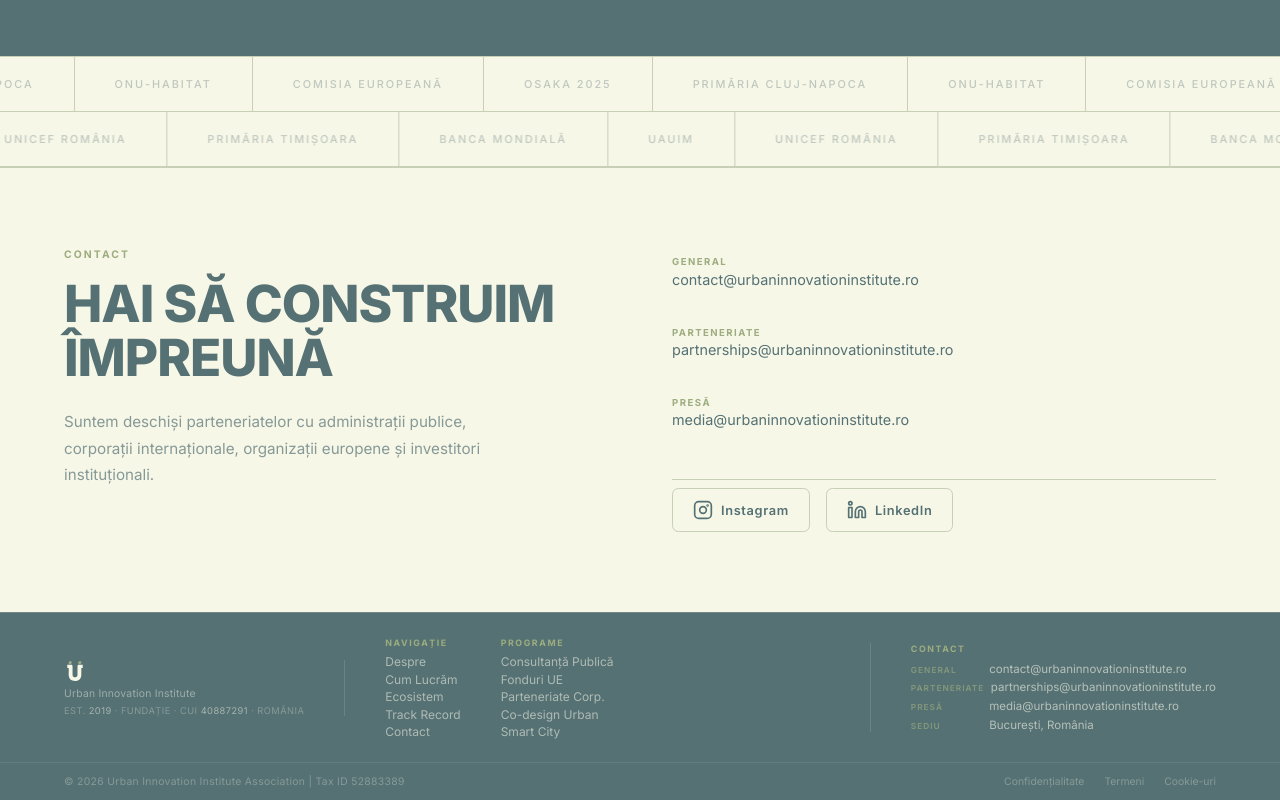
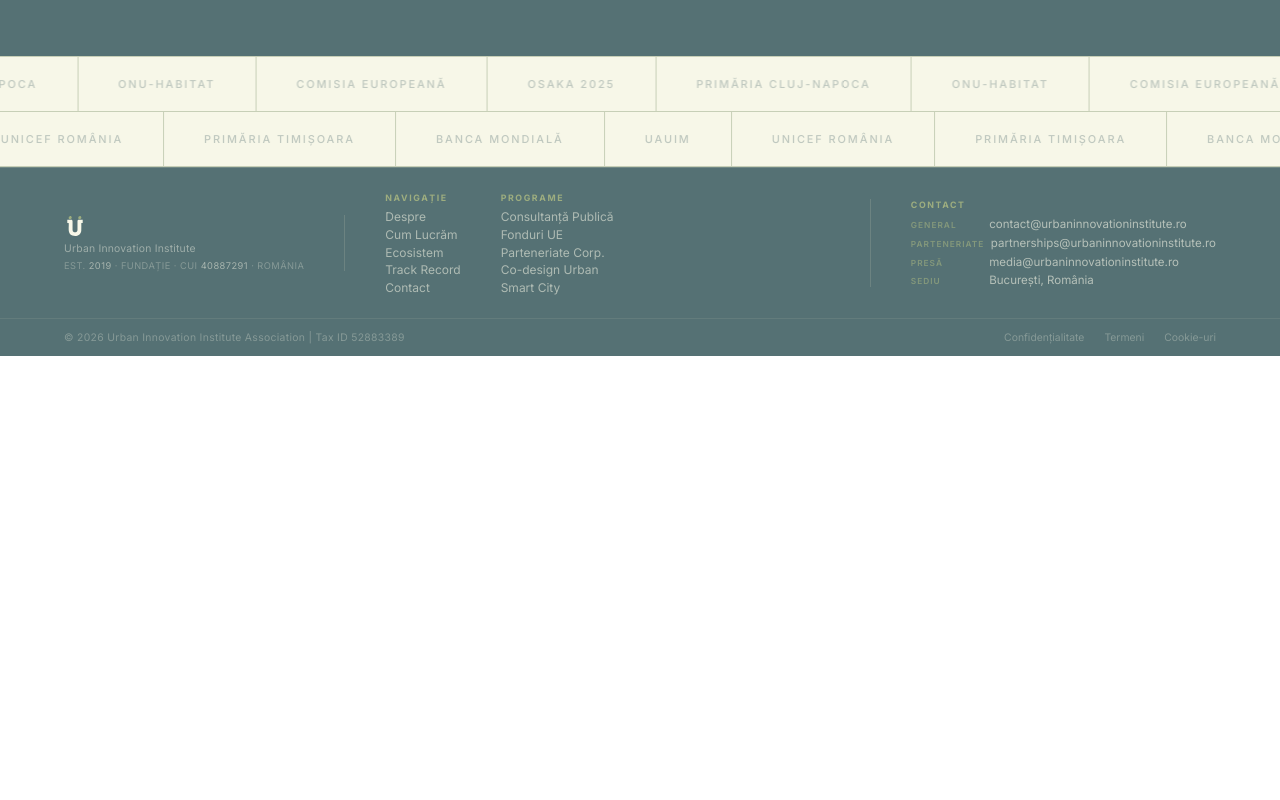
Before and after one commit to zergsmind/UI_V1_corectat, a React (Vite) app: page / in a window 1280 px wide. Shown: the part 2184-2984 px from the top of the page. After the commit the page ends 2540 px from the top, so only its background shows below. Built offline with nearby package versions, Linux system fonts and the light colour scheme.

Commit message:
Revert "Add Contact section with Instagram and LinkedIn buttons"
This reverts commit 83c0bf9cc009357b44b3984df0002e7b0daa89a6.

```diff
--- a/src/App.jsx
+++ b/src/App.jsx
@@ -4,7 +4,6 @@
 import FeatureCards from './components/FeatureCards'
 import ActionCards from './components/ActionCards'
 import TrustedBy from './components/TrustedBy'
-import Contact from './components/Contact'
 import Footer from './components/Footer'
 
 export default function App() {
@@ -20,7 +19,6 @@
         <FeatureCards />
         <ActionCards />
         <TrustedBy />
-        <Contact />
       </main>
 
       <Footer />
--- a/src/components/Contact.jsx
+++ /dev/null
@@ -1,185 +0,0 @@
-import React from 'react'
-
-const InstagramIcon = () => (
-  <svg width="20" height="20" viewBox="0 0 24 24" fill="none" stroke="currentColor" strokeWidth="2" strokeLinecap="round" strokeLinejoin="round" aria-hidden="true" focusable="false">
-    <rect x="2" y="2" width="20" height="20" rx="5" ry="5" />
-    <circle cx="12" cy="12" r="4" />
-    <circle cx="17.5" cy="6.5" r="0.5" fill="currentColor" />
-  </svg>
-)
-
-const LinkedInIcon = () => (
-  <svg width="20" height="20" viewBox="0 0 24 24" fill="none" stroke="currentColor" strokeWidth="2" strokeLinecap="round" strokeLinejoin="round" aria-hidden="true" focusable="false">
-    <path d="M16 8a6 6 0 0 1 6 6v7h-4v-7a2 2 0 0 0-2-2 2 2 0 0 0-2 2v7h-4v-7a6 6 0 0 1 6-6z" />
-    <rect x="2" y="9" width="4" height="12" />
-    <circle cx="4" cy="4" r="2" />
-  </svg>
-)
-
-export default function Contact() {
-  return (
-    <>
-      <style>{`
-        .ct-root {
-          background: var(--c4);
-          border-top: 1px solid var(--c3);
-          padding: 5rem 4rem;
-        }
-        .ct-inner {
-          max-width: 1400px;
-          margin: 0 auto;
-          display: grid;
-          grid-template-columns: 1fr 1fr;
-          gap: 4rem;
-          align-items: start;
-        }
-        .ct-label {
-          font-size: 0.65rem;
-          font-weight: 700;
-          letter-spacing: 0.2em;
-          text-transform: uppercase;
-          color: var(--c2);
-          margin-bottom: 1rem;
-        }
-        .ct-heading {
-          font-size: clamp(2rem, 4vw, 3.5rem);
-          font-weight: 800;
-          color: var(--c1);
-          text-transform: uppercase;
-          line-height: 1.05;
-          letter-spacing: -0.02em;
-          margin-bottom: 1.5rem;
-        }
-        .ct-desc {
-          font-size: 0.95rem;
-          color: rgba(var(--c1-rgb), 0.7);
-          line-height: 1.75;
-          max-width: 420px;
-        }
-        .ct-right {
-          display: flex;
-          flex-direction: column;
-          gap: 1.5rem;
-          padding-top: 0.5rem;
-        }
-        .ct-email-group {
-          display: flex;
-          flex-direction: column;
-          gap: 0.75rem;
-        }
-        .ct-email-row {
-          display: flex;
-          flex-direction: column;
-          gap: 0.2rem;
-        }
-        .ct-email-label {
-          font-size: 0.6rem;
-          font-weight: 700;
-          letter-spacing: 0.15em;
-          text-transform: uppercase;
-          color: var(--c2);
-        }
-        .ct-email-link {
-          font-size: 0.9rem;
-          color: var(--c1);
-          text-decoration: none;
-          transition: color 0.2s;
-        }
-        .ct-email-link:hover { color: var(--c2); }
-        .ct-email-link:focus-visible { outline: 2px solid var(--c2); outline-offset: 3px; border-radius: 2px; }
-
-        .ct-social {
-          display: flex;
-          gap: 1rem;
-          padding-top: 0.5rem;
-          border-top: 1px solid var(--c3);
-        }
-        .ct-social-btn {
-          display: inline-flex;
-          align-items: center;
-          gap: 0.5rem;
-          padding: 0.65rem 1.25rem;
-          border: 1.5px solid var(--c3);
-          border-radius: 0.4rem;
-          background: transparent;
-          color: var(--c1);
-          font-size: 0.8rem;
-          font-weight: 600;
-          font-family: 'Inter', sans-serif;
-          letter-spacing: 0.05em;
-          text-decoration: none;
-          cursor: pointer;
-          transition: background 0.2s, border-color 0.2s, color 0.2s;
-          min-height: 44px;
-        }
-        .ct-social-btn:hover {
-          background: var(--c1);
-          color: var(--c4);
-          border-color: var(--c1);
-        }
-        .ct-social-btn:focus-visible {
-          outline: 2px solid var(--c2);
-          outline-offset: 3px;
-        }
-
-        @media (max-width: 768px) {
-          .ct-root { padding: 3rem 1.5rem; }
-          .ct-inner { grid-template-columns: 1fr; gap: 2.5rem; }
-        }
-      `}</style>
-
-      <section className="ct-root" id="contact" aria-labelledby="contact-heading">
-        <div className="ct-inner">
-          <div>
-            <p className="ct-label">Contact</p>
-            <h2 className="ct-heading" id="contact-heading">Hai să construim împreună</h2>
-            <p className="ct-desc">
-              Suntem deschiși parteneriatelor cu administrații publice, corporații internaționale,
-              organizații europene și investitori instituționali.
-            </p>
-          </div>
-
-          <div className="ct-right">
-            <div className="ct-email-group">
-              <div className="ct-email-row">
-                <span className="ct-email-label">General</span>
-                <a href="mailto:contact@urbaninnovationinstitute.ro" className="ct-email-link">contact@urbaninnovationinstitute.ro</a>
-              </div>
-              <div className="ct-email-row">
-                <span className="ct-email-label">Parteneriate</span>
-                <a href="mailto:partnerships@urbaninnovationinstitute.ro" className="ct-email-link">partnerships@urbaninnovationinstitute.ro</a>
-              </div>
-              <div className="ct-email-row">
-                <span className="ct-email-label">Presă</span>
-                <a href="mailto:media@urbaninnovationinstitute.ro" className="ct-email-link">media@urbaninnovationinstitute.ro</a>
-              </div>
-            </div>
-
-            <div className="ct-social" role="list" aria-label="Rețele sociale">
-              <a
-                href=""
-                className="ct-social-btn"
-                role="listitem"
-                aria-label="Instagram UII"
-                target="_blank"
-                rel="noopener noreferrer"
-              >
-                <InstagramIcon /> Instagram
-              </a>
-              <a
-                href=""
-                className="ct-social-btn"
-                role="listitem"
-                aria-label="LinkedIn UII"
-                target="_blank"
-                rel="noopener noreferrer"
-              >
-                <LinkedInIcon /> LinkedIn
-              </a>
-            </div>
-          </div>
-        </div>
-      </section>
-    </>
-  )
-}
```
